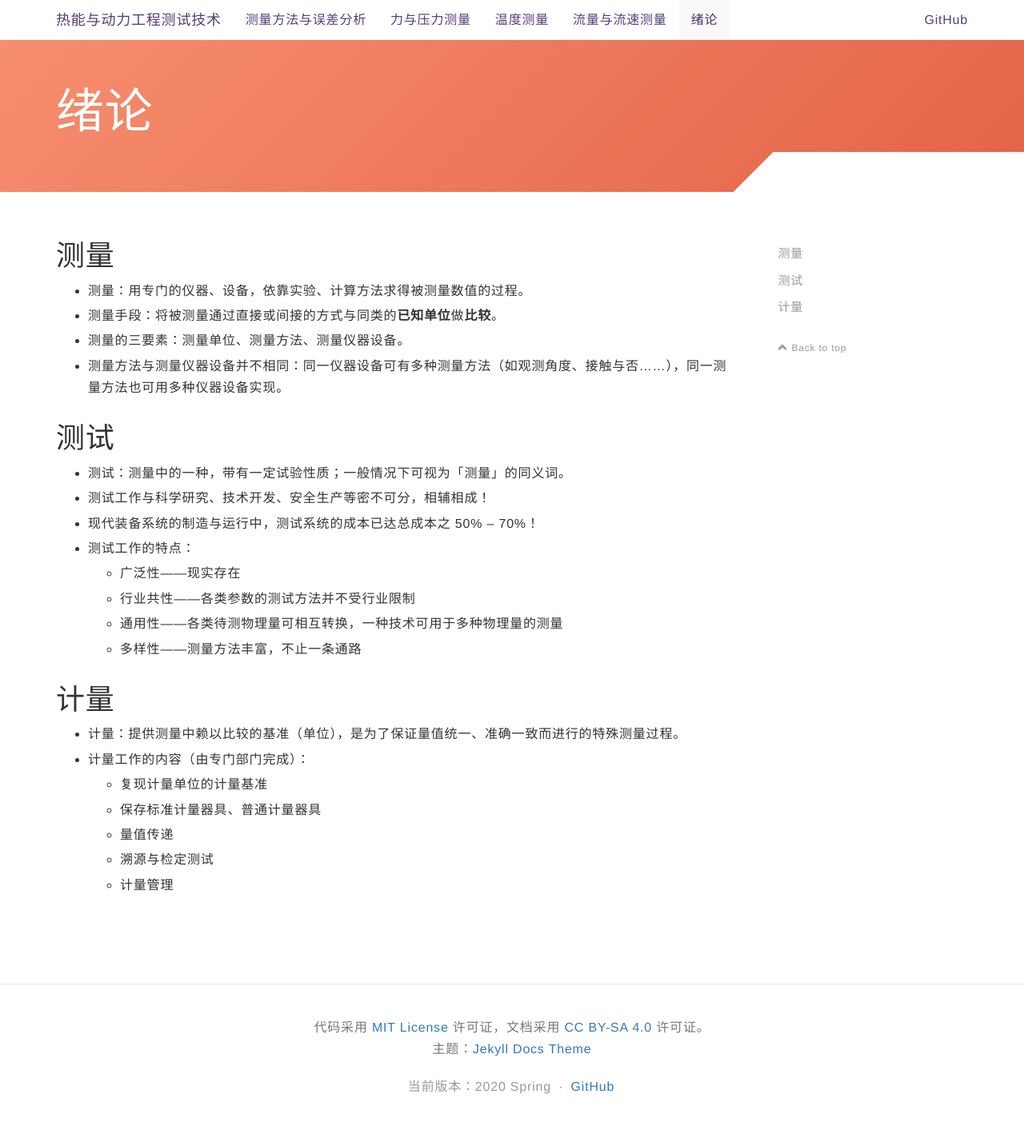
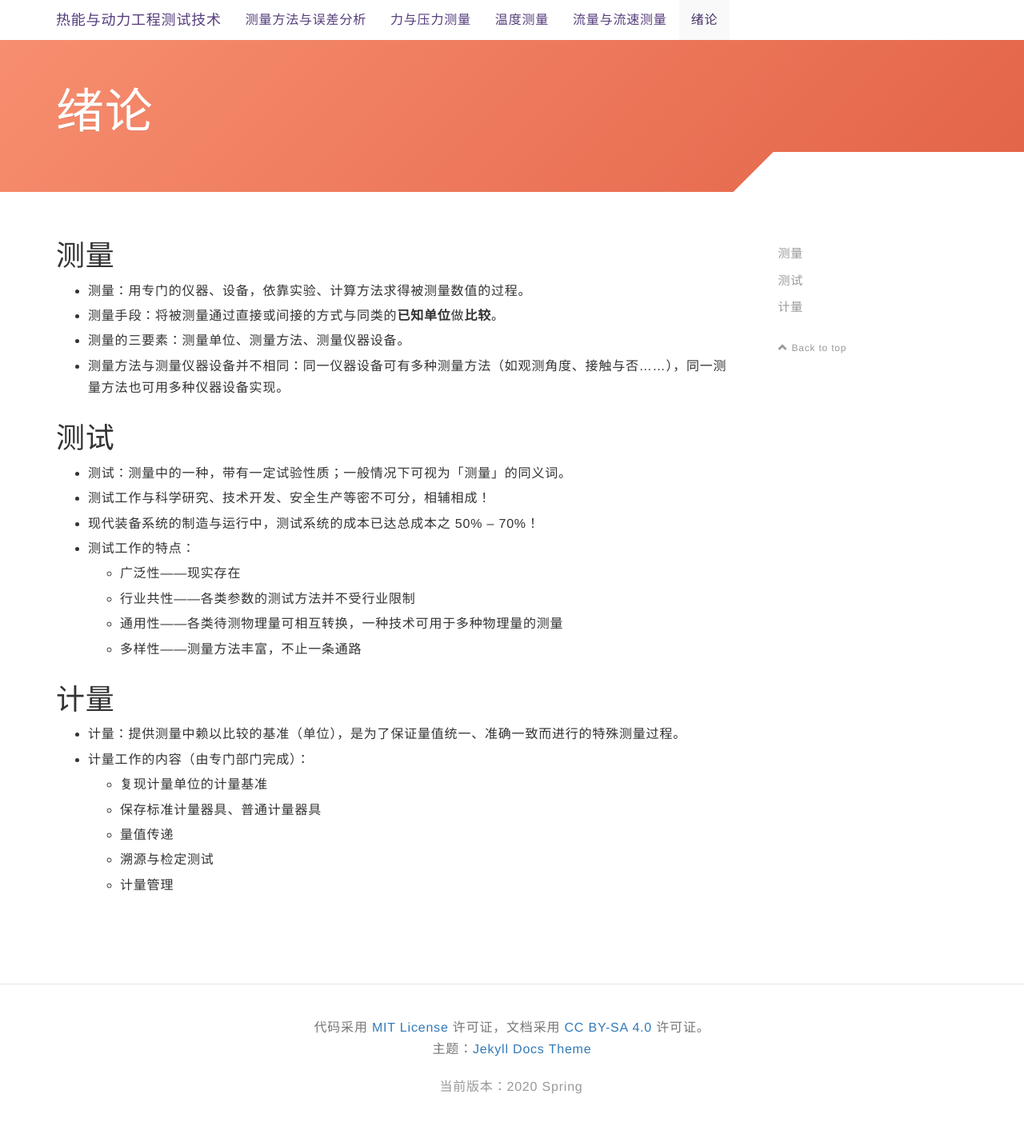
Before and after one commit to xjtu-blacksmith/test-tech-in-epe, a Jekyll site: the page built from chapters/intro.md, in a window 1280 px wide. Shown: the whole page at 80% size. Built offline with Jekyll 4.4.1, drawn with Linux system fonts in a browser that asks for light colours; nearby versions of some CDN libraries.

```diff
--- a/_config.yml
+++ b/_config.yml
@@ -1,6 +1,6 @@
 # name of the software
 name: 热能与动力工程测试技术
-start_url: /chp1
+start_url: /intro
 
 project:
     version: 2020 Spring
@@ -13,14 +13,6 @@ license:
     docs: CC BY-SA 4.0
     docs_url: https://creativecommons.org/licenses/by-sa/4.0/
 
-links:
-    header:
-      - title: GitHub
-        url: https://github.com/allejo/jekyll-docs-theme
-    footer:
-      - title: GitHub
-        url: https://github.com/allejo/jekyll-docs-theme
-
 ui:
     header:
         color1: "#F78E6F"
```
